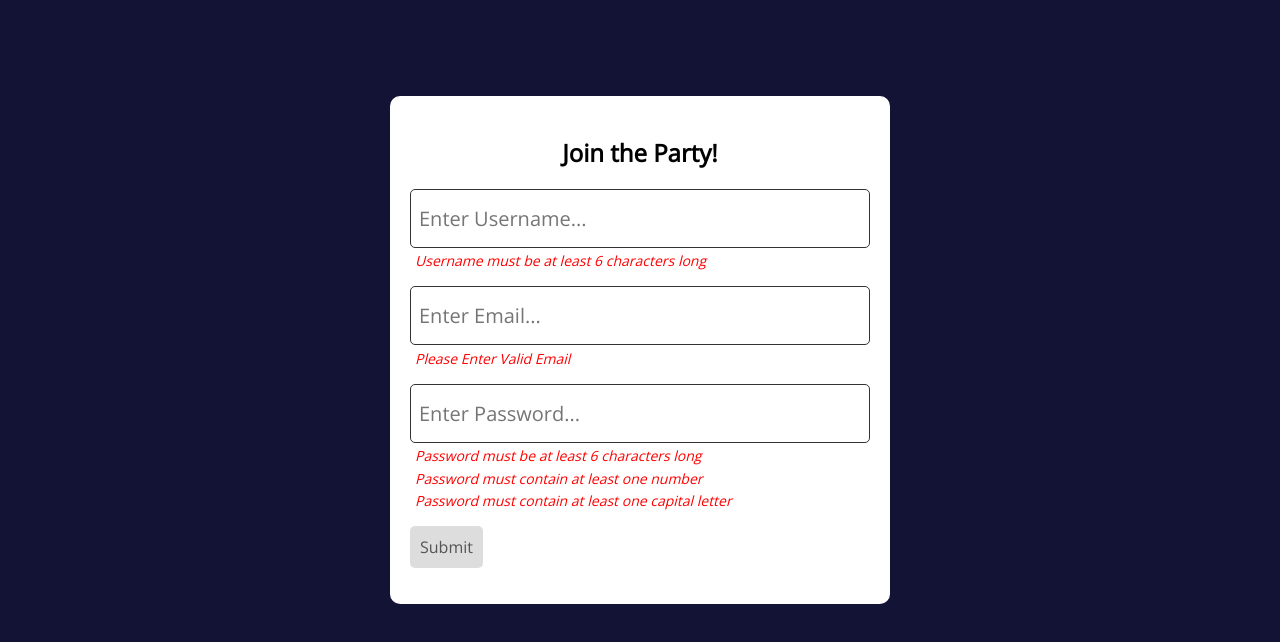
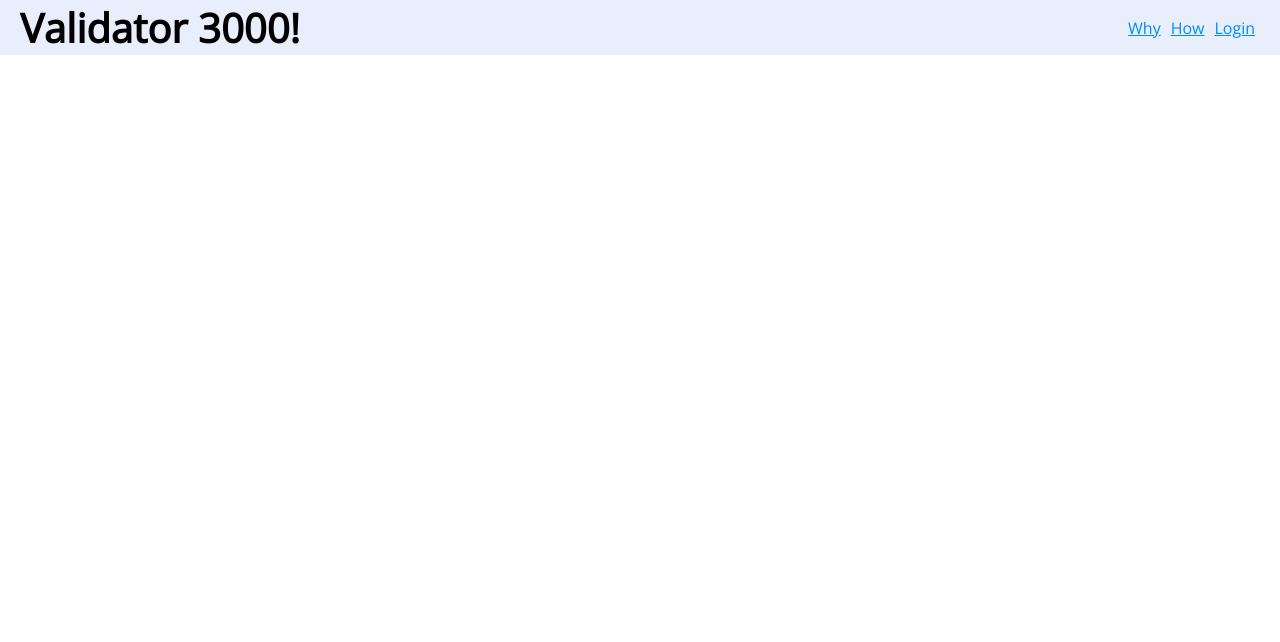
Before and after one commit to Mvcampbell3/react-form-validator, a React (Create React App) app: page / in a window 1280 px wide. Shown: the top 642 px of the page. Built offline with nearby package versions, Linux system fonts and the light colour scheme.

Commit message:
added header component

```diff
--- a/src/App.js
+++ b/src/App.js
@@ -1,12 +1,19 @@
-import React from 'react';
+import React, { useState } from 'react';
 import './App.css';
 
 import LoginForm from './LoginForm';
+import Header from './Header';
 
 function App() {
+  const [loggedIn, setLoggedIn] = useState(false);
+  const [viewLogin, setViewLogin] = useState(false);
+
   return (
-    <LoginForm />
-  )
+    <div className='container'>
+      <Header loggedIn={loggedIn} setLoggedIn={setLoggedIn} setViewLogin={setViewLogin} />
+      {viewLogin ? <LoginForm /> : null}
+    </div>
+  );
 }
 
 export default App;
--- /dev/null
+++ b/src/Header/header.css
@@ -0,0 +1,25 @@
+header{
+  display: flex;
+  justify-content: space-between;
+  align-items: center;
+  background-color: rgb(233, 238, 252);
+}
+
+header .brand{
+  font-size: 40px;
+  font-weight: bolder;
+  padding: 0px 20px;
+}
+
+header ul {
+  list-style: none;
+  display: flex;
+  padding: 0px 20px;
+}
+
+header ul li{
+  margin: 0 5px;
+  text-decoration: underline;
+  color: rgb(0, 140, 255);
+  cursor: pointer;
+}
--- /dev/null
+++ b/src/Header/index.js
@@ -0,0 +1,24 @@
+import React from 'react';
+import './header.css';
+
+const Header = props => {
+  return (
+    <header>
+      <div className='brand'>Validator 3000!</div>
+      <nav>
+        <ul>
+          <li>Why</li>
+          <li>How</li>
+          <li
+            onClick={() => {
+              props.setViewLogin(true);
+            }}>
+            {props.loggedIn ? 'Welcome Back' : 'Login'}
+          </li>
+        </ul>
+      </nav>
+    </header>
+  );
+};
+
+export default Header;
--- a/src/LoginForm/index.js
+++ b/src/LoginForm/index.js
@@ -110,7 +110,6 @@ const LoginForm = props => {
   }, [password]);
 
   return (
-    <div className='form-container'>
     <form
       className='form'
       autoComplete='off'
@@ -156,27 +155,22 @@ const LoginForm = props => {
           <p className={passwordLength ? 'error-msg red' : 'error-msg green'}>
             Password must be at least 6 characters long
           </p>
-            <p
-              className={passwordNumbers ? 'error-msg red' : 'error-msg green'}>
+          <p className={passwordNumbers ? 'error-msg red' : 'error-msg green'}>
             Password must contain at least one number
           </p>
-            <p
-              className={
-                passwordCapitals ? 'error-msg red' : 'error-msg green'
-              }>
+          <p className={passwordCapitals ? 'error-msg red' : 'error-msg green'}>
             Password must contain at least one capital letter
           </p>
         </div>
       </div>
       <div className='input-group'>
         <input
-            className={allowSubmit ? "subBtn good": "subBtn not-good"}
+          className={allowSubmit ? 'subBtn good' : 'subBtn not-good'}
           type='submit'
           value='Submit'
         />
       </div>
     </form>
-    </div>
   );
 };
 
--- a/src/LoginForm/loginForm.css
+++ b/src/LoginForm/loginForm.css
@@ -1,16 +1,7 @@
-.form-container{
-  display: flex;
-  height: 100vh;
-  justify-content: center;
-  align-items: center;
-  background-color: rgb(19, 19, 54);
-}
-
 .form{
   width: 500px;
-  margin-top: -100px;
   padding: 20px;
-  background-color: white;
+  background-color: rgb(255, 255, 255);
   border-radius: 10px;
 }
 
```
Lines whose indentation alone changed are shown as unchanged.
